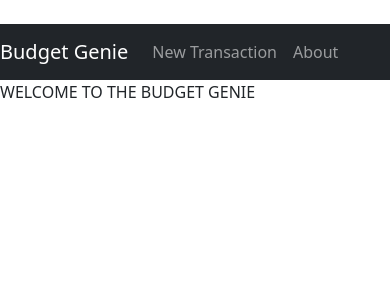
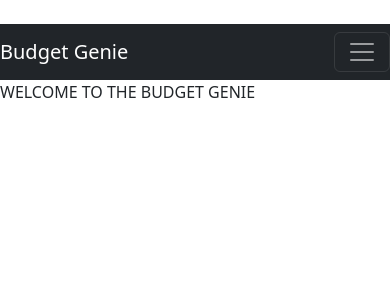
Before and after one commit to arupay/budgetapp, a React (Create React App) app: page / in a window 390 px wide. Shown: the top 300 px of the page. Built offline with nearby package versions, Linux system fonts and the light colour scheme; some icons are missing.

Commit message:
collapsable navbar, mobile safe

```diff
--- a/src/Components/NavBar.js
+++ b/src/Components/NavBar.js
@@ -4,14 +4,17 @@ import { Nav, Navbar } from "react-bootstrap";
 
 function NavBar() {
   return (
-    <Navbar bg="dark" variant="dark" sticky="top">
+    <Navbar bg="dark" variant="dark" sticky="top" expand="lg" collapseOnSelect>
       <Navbar.Brand>
         <Nav.Link href="/transactions">Budget Genie</Nav.Link>
       </Navbar.Brand>
-      <Nav>
-        <Nav.Link href="/transactions/new">New Transaction</Nav.Link>
-        <Nav.Link href="/about">About</Nav.Link>
-      </Nav>
+      <Navbar.Toggle />
+      <Navbar.Collapse>
+        <Nav>
+          <Nav.Link href="/transactions/new">New Transaction</Nav.Link>
+          <Nav.Link href="/about">About</Nav.Link>
+        </Nav>
+      </Navbar.Collapse>
     </Navbar>
   );
 }
--- a/src/Components/Visuals.js
+++ b/src/Components/Visuals.js
@@ -89,7 +89,7 @@ export default function Visuals() {
                 textAnchor="middle"
                 fontSize={20}
                 dy={20}
-              >{`From ${expenses.length} Sources`}</Text>
+              >{`Total Expenses:  ${expenses.length} Sources`}</Text>
             </>
           )}
         </Group>
```
